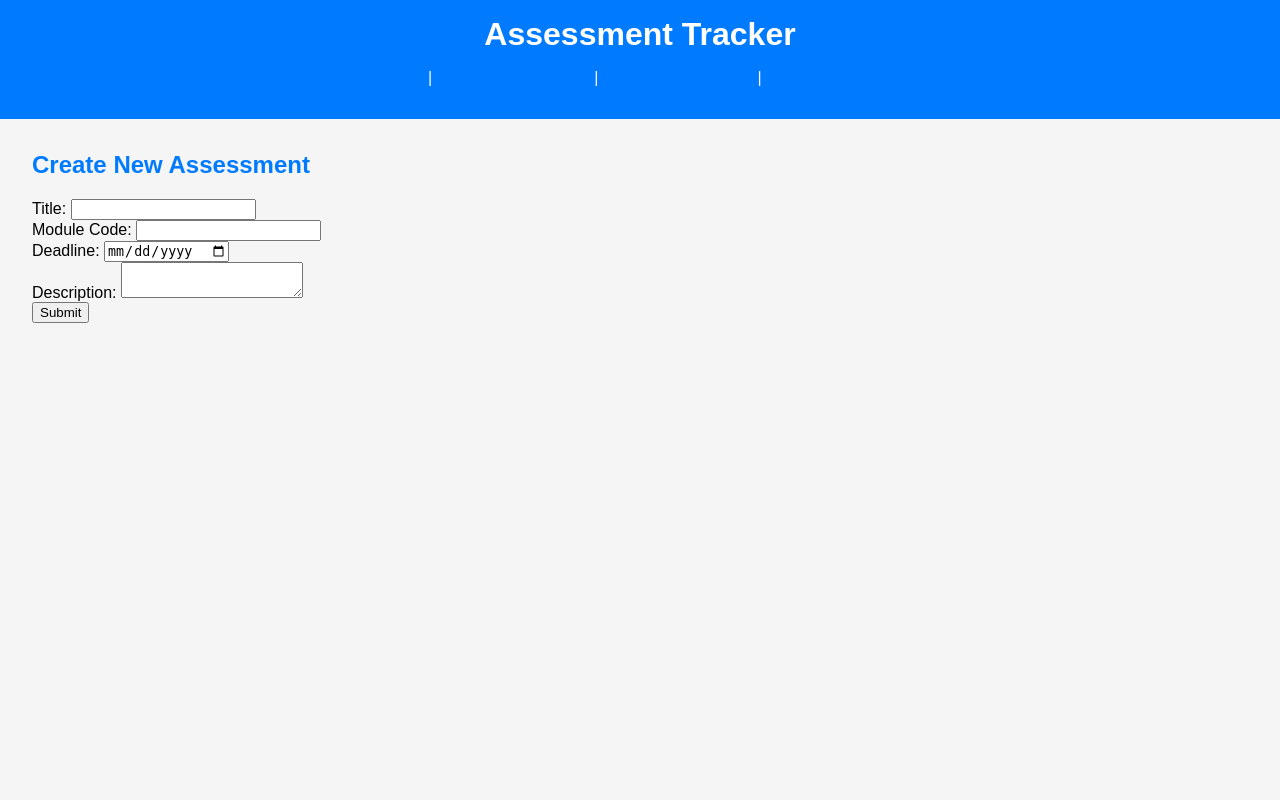
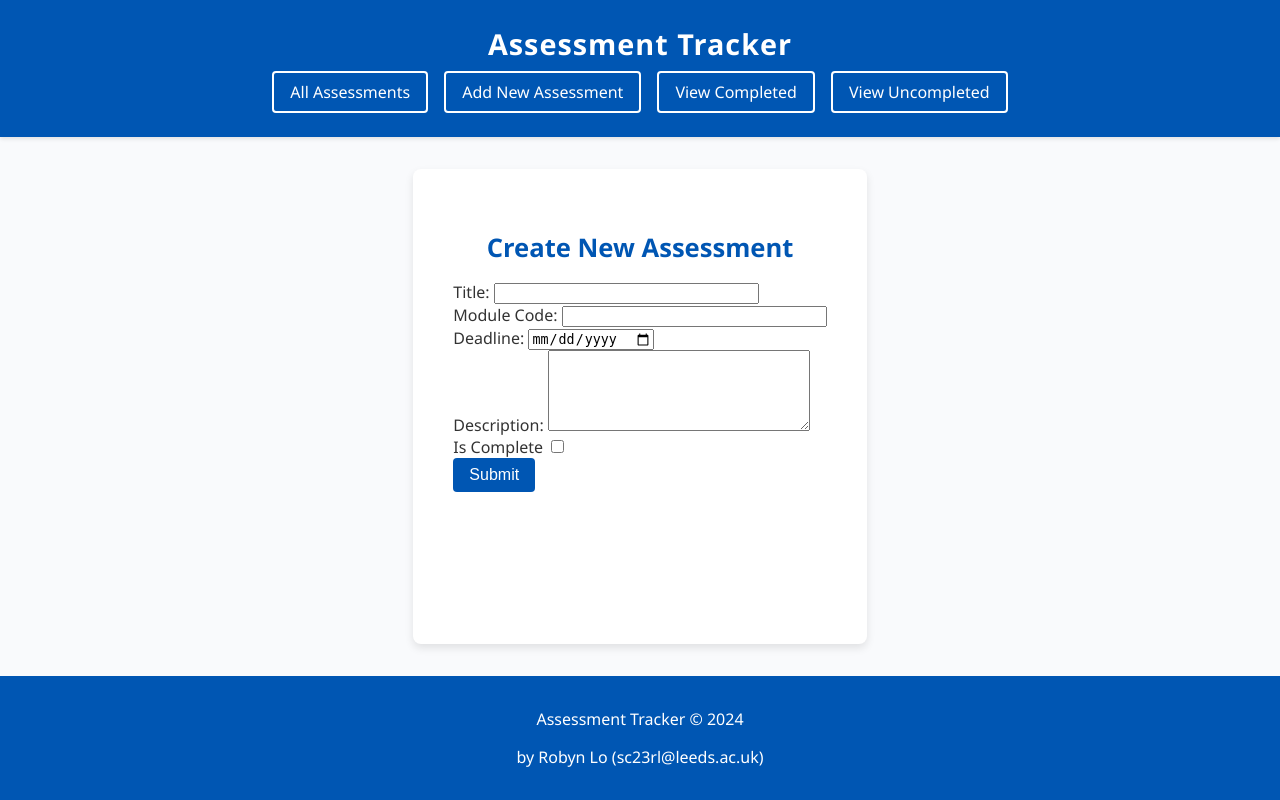
Before and after one commit to loyiwen/FlaskToDoApp, a Flask app: page /create in a window 1280 px wide. Run offline with Flask 3, Linux system fonts and the light colour scheme.

Commit message:
feat: improved layout consistency, accessibility, and navigation for assessment tracker
- Added consistent header, navigation bar, and footer to `base.html` for professional layout
- Implemented high-contrast colors, focus states, and accessible color indicators for color-blind users
- Enhanced navigation links with hover and focus effects for interactivity
- Styled main content area with centered layout, card-style list items, and padding for readability
- Updated individual pages (`index.html`, `create.html`, `edit.html`) to reflect consistent styling and layout

```diff
--- a/static/styles.css
+++ b/static/styles.css
@@ -1,72 +1,113 @@
 /* styles.css */
 
 body {
-    font-family: Arial, sans-serif;
+    font-family: 'Segoe UI', Tahoma, Geneva, Verdana, sans-serif;
+    background-color: #f9fafc;
+    color: #333;
     margin: 0;
     padding: 0;
-    background-color: #f5f5f5;
+    display: flex;
+    flex-direction: column;
+    min-height: 100vh;
 }
 
 header {
-    background-color: #007BFF;
-    color: #fff;
-    padding: 1rem;
+    background-color: #0056b3;
+    color: white;
+    padding: 1.5rem 0;
     text-align: center;
+    box-shadow: 0 2px 4px rgba(0, 0, 0, 0.1);
 }
 
 header h1 {
     margin: 0;
+    font-size: 1.8rem;
+    letter-spacing: 1px;
 }
 
 nav {
-    margin: 1rem 0;
+    display: flex;
+    justify-content: center;
+    gap: 1rem;
+    margin-top: 0.5rem;
+}
+
+nav a {
+    color: white;
+    text-decoration: none;
+    padding: 0.5rem 1rem;
+    border: 2px solid white;
+    border-radius: 4px;
+    transition: all 0.3s ease;
+}
+
+nav a:hover, nav a:focus {
+    background-color: white;
+    color: #0056b3;
+}
+
+main {
+    flex: 1;
+    max-width: 800px;
+    margin: 2rem auto;
+    padding: 1.5rem;
+    background-color: white;
+    border-radius: 8px;
+    box-shadow: 0 4px 8px rgba(0, 0, 0, 0.1);
+}
+
+.content {
+    padding: 1rem;
+}
+
+h2 {
+    color: #0056b3;
+    font-size: 1.6rem;
+    margin-bottom: 1rem;
     text-align: center;
 }
 
-nav a {
-    color: #007BFF;
-    text-decoration: none;
-    margin: 0 0.5rem;
-    padding: 0.5rem;
-    border: 1px solid #007BFF;
-    border-radius: 4px;
-}
-
-nav a:hover {
-    background-color: #007BFF;
+footer {
+    background-color: #0056b3;
     color: white;
-}
-
-main {
-    margin: 2rem;
-}
-
-h2 {
-    color: #007BFF;
+    padding: 1rem;
+    text-align: center;
 }
 
 ul {
     list-style: none;
     padding: 0;
+    margin: 0;
 }
 
 ul li {
-    background-color: #fff;
-    border: 1px solid #ddd;
-    border-radius: 4px;
+    background-color: #e8f0fe;
+    border: 1px solid #ccc;
+    border-radius: 8px;
     padding: 1rem;
     margin-bottom: 1rem;
+    display: flex;
+    justify-content: space-between;
+    align-items: center;
+    transition: background-color 0.2s ease;
 }
 
-button {
-    background-color: #007BFF;
-    color: #fff;
+ul li:hover {
+    background-color: #d0e1ff;
+}
+
+button, .button-link {
+    background-color: #0056b3;
+    color: white;
     border: none;
     padding: 0.5rem 1rem;
     border-radius: 4px;
     cursor: pointer;
+    text-decoration: none;
+    font-size: 1rem;
+    transition: background-color 0.3s ease;
 }
 
-button:hover {
-    background-color: #0056b3;
+button:hover, .button-link:hover, button:focus, .button-link:focus {
+    background-color: #003f7f;
 }
--- a/templates/base.html
+++ b/templates/base.html
@@ -3,21 +3,31 @@
 <head>
     <meta charset="UTF-8">
     <title>Assessment Tracker</title>
-    <!-- Link to the CSS file in the static folder -->
     <link rel="stylesheet" href="{{ url_for('static', filename='styles.css') }}">
 </head>
 <body>
+    <!-- Header and Navigation Bar -->
     <header>
         <h1>Assessment Tracker</h1>
         <nav>
-            <a href="{{ url_for('index') }}">Home</a> |
-            <a href="{{ url_for('create') }}">Add Assessment</a> |
-            <a href="{{ url_for('completed') }}">View Completed</a> |
+            <a href="{{ url_for('index') }}">All Assessments</a>
+            <a href="{{ url_for('create') }}">Add New Assessment</a>
+            <a href="{{ url_for('completed') }}">View Completed</a>
             <a href="{{ url_for('uncomplete') }}">View Uncompleted</a>
         </nav>
     </header>
+
+    <!-- Main Content Area -->
     <main>
-        {% block content %}{% endblock %}
+        <div class="content">
+            {% block content %}{% endblock %}
+        </div>
     </main>
+
+    <!-- Footer -->
+    <footer>
+        <p>Assessment Tracker &copy; 2024</p>
+        <p>by Robyn Lo (sc23rl@leeds.ac.uk)</p>
+    </footer>
 </body>
 </html>
--- a/templates/create.html
+++ b/templates/create.html
@@ -1,39 +1,35 @@
 {% extends "base.html" %}
+
 {% block content %}
-<h2>Create New Assessment</h2>
+<h2>{{ 'Edit' if assessment else 'Create New' }} Assessment</h2>
 <form method="POST">
     {{ form.hidden_tag() }}
 
     <div>
-        {{ form.title.label }}: {{ form.title() }}
-        {% if form.title.errors %}
-            <span>{{ form.title.errors[0] }}</span>
-        {% endif %}
+        {{ form.title.label }}:
+        {{ form.title(size=30) }}
     </div>
 
     <div>
-        {{ form.module_code.label }}: {{ form.module_code() }}
-        {% if form.module_code.errors %}
-            <span>{{ form.module_code.errors[0] }}</span>
-        {% endif %}
+        {{ form.module_code.label }}:
+        {{ form.module_code(size=30) }}
     </div>
 
     <div>
-        {{ form.deadline.label }}: {{ form.deadline() }}
-        {% if form.deadline.errors %}
-            <span>{{ form.deadline.errors[0] }}</span>
-        {% endif %}
+        {{ form.deadline.label }}:
+        {{ form.deadline() }}
     </div>
 
     <div>
-        {{ form.description.label }}: {{ form.description() }}
-        {% if form.description.errors %}
-            <span>{{ form.description.errors[0] }}</span>
-        {% endif %}
+        {{ form.description.label }}:
+        {{ form.description(rows=5, cols=30) }}
     </div>
 
     <div>
-        {{ form.submit() }}
+        {{ form.is_complete.label }}
+        {{ form.is_complete() }}
     </div>
+
+    <button type="submit">{{ form.submit.label }}</button>
 </form>
 {% endblock %}
```
Also changed, not shown: templates/index.html (+10 -12 lines).
